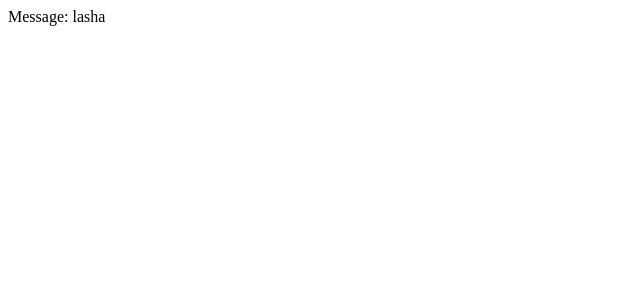
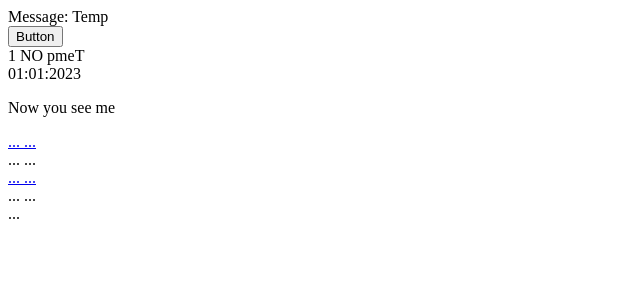
Before and after one commit to LashaGagnidze7/DBAVue, a Vue app: page / in a window 1280 px wide. Shown: the top 300 px of the page, without its empty margins (0-640 px from the left). Built offline with nearby package versions, Linux system fonts and the light colour scheme.

Commit message:
Template Syntax

```diff
--- a/src/components/AppTemp.vue
+++ b/src/components/AppTemp.vue
@@ -1,18 +1,84 @@
 <template>
-  <div>
-    <span>Message: {{ msg }}</span>
-  </div>
+  <span>Message: {{ msg }}</span>
+
+  <div v-bind:id="dynamicId"></div>
+  <div :id="dynamicId"></div>
+
+  <button :disabled="isButtonDisabled">Button</button>
+
+  <div v-bind="objectOfAttrs"></div>
+
+  {{ number + 1 }}
+  {{ ok ? "YES" : "NO" }}
+  {{ message.split("").reverse().join("") }}
+  <div :id="`list-${id}`"></div>
+
+  <span :title="toTitleDate(date)">
+    {{ formatDate(date) }}
+  </span>
+
+  <p v-if="seen">Now you see me</p>
+
+  <a v-bind:href="url"> ... </a>
+  <a :href="url"> ... </a><br />
+
+  <a v-on:click="doSomething"> ... </a>
+  <a @click="doSomething"> ... </a><br />
+
+  <a v-bind:[attributeName]="url"> ... </a>
+  <a :[attributeName]="url"> ... </a> <br />
+
+  <a v-on:[eventName]="doSomething"> ... </a>
+  <a @[eventName]="doSomething"> ... </a>
+
+  <form @submit.prevent="onSubmit"> ... </form> <!-- Modifiers -->
 </template>
 
 <script>
 export default {
   data() {
     return {
-      msg: 'lasha',
+      msg: "Temp", // Text Interpolation
+
+      dynamicId: 0, // Attribute Bindings, Shorthand
+
+      isButtonDisable: false, // Boolean Attributes
+
+      objectOfAttrs: {
+        // Dynamically Binding Multiple Attributes
+        id: "container",
+        class: "wrapper",
+      },
+
+      number: 0, // Using JavaScript Expressions
+      ok: false,
+      message: "Temp",
+      id: 0,
+
+      date: "01.01.2023",
+
+      seen: true, //Directives and Arguments
+      url: "https://vuejs.org",
+
+      attributeName: "href", // Dynamic Arguments. null can be used to remove binding
+      eventName: "click",
+
+
     };
+  },
+  methods: {
+    toTitleDate(date) {
+      // Calling Functions
+      return date.split(/\./).join(":");
+    },
+    formatDate(date) {
+      return date.replace(/\./g, ":");
+    },
+    doSomething() {
+      console.log("I did something!");
+    },
   },
 };
 </script>
 
-<style>
-</style>
+<style></style>
```
